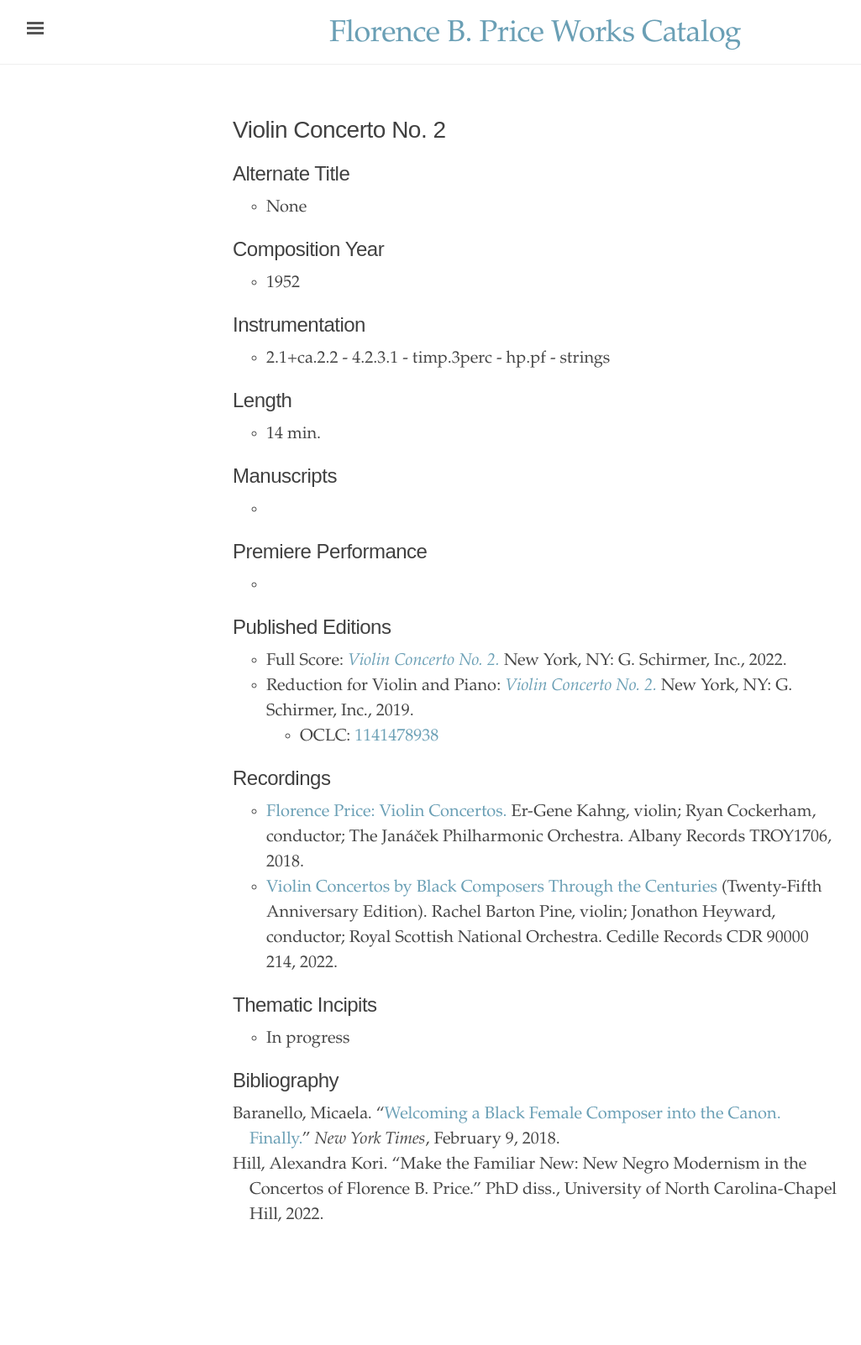
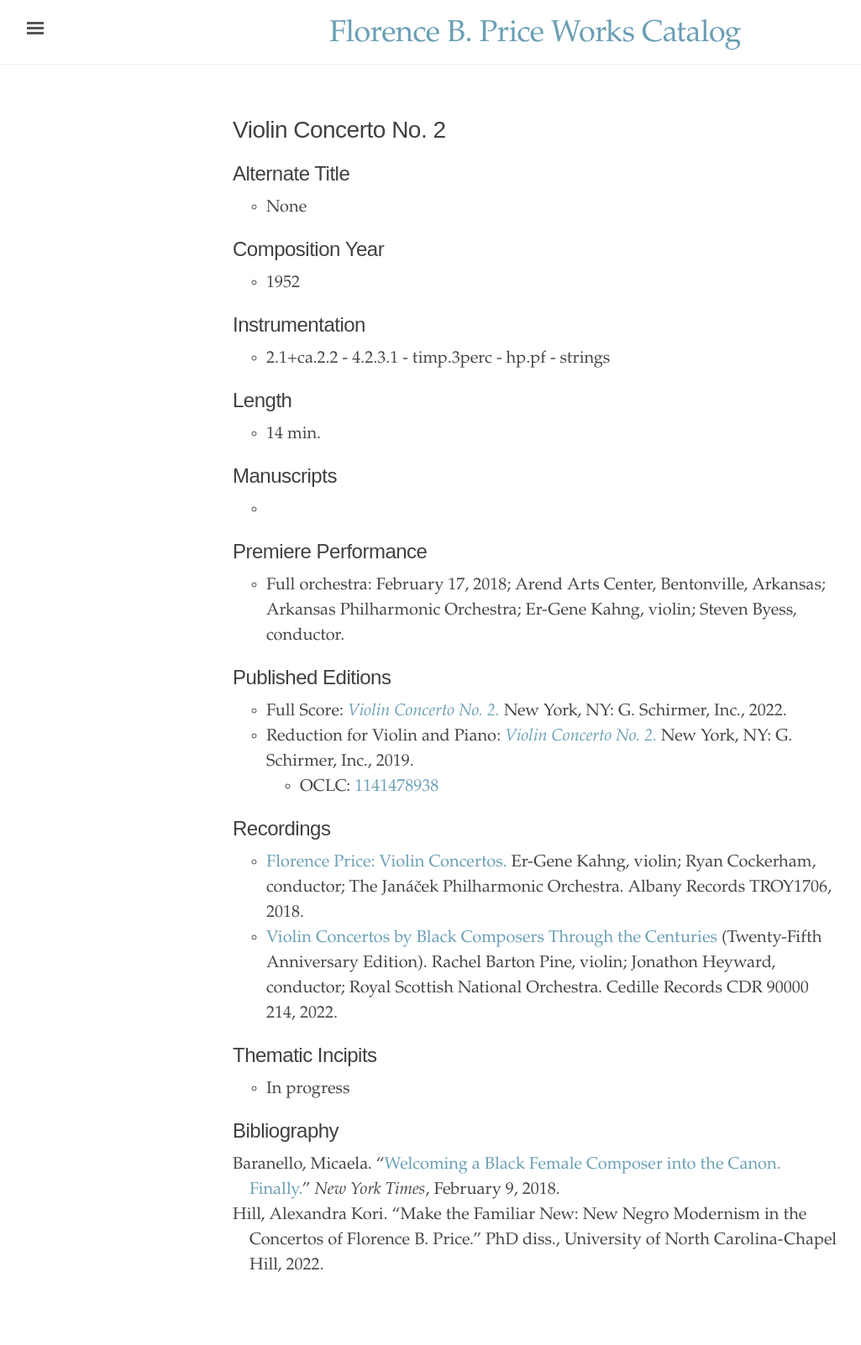
Before and after one commit to dwshadle/florence-price-catalog, a Jekyll site: the page built from _texts/price-violin_concerto_no2.md, in a window 1280 px wide. Shown: the whole page at 84% size, without its empty margins (3-1028 px from the left). Built offline with Jekyll 4.4.1, drawn with Linux system fonts in a browser that asks for light colours; before the commit the page ends 1542 px from its top, so only the background shows below that.

Commit message:
Update price-violin_concerto_no2.md

```diff
--- a/_texts/price-violin_concerto_no2.md
+++ b/_texts/price-violin_concerto_no2.md
@@ -22,7 +22,7 @@ permalink: /price-violin-concerto-no2/
 -
 
 ## Premiere Performance
--
+- Full orchestra: February 17, 2018; Arend Arts Center, Bentonville, Arkansas; Arkansas Philharmonic Orchestra; Er-Gene Kahng, violin; Steven Byess, conductor.
 
 ## Published Editions
 - Full Score: <a href="https://www.wisemusicclassical.com/work/59062/Violin-Concerto-No-2/" target="_blank">*Violin Concerto No. 2.*</a> New York, NY: G. Schirmer, Inc., 2022.
```
